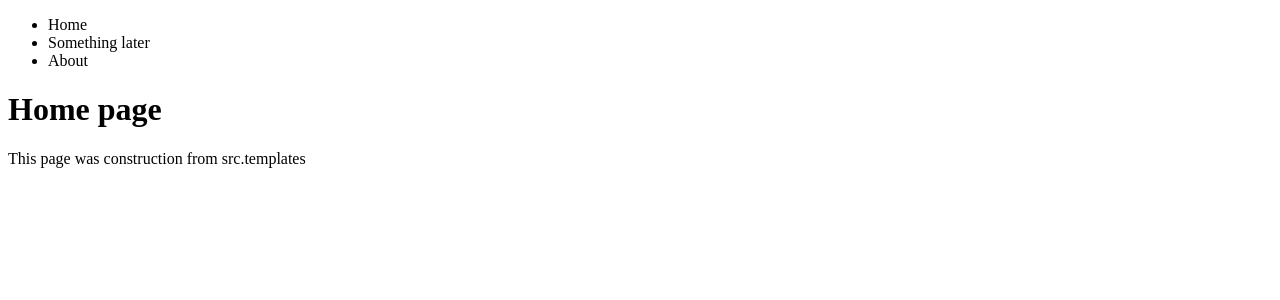
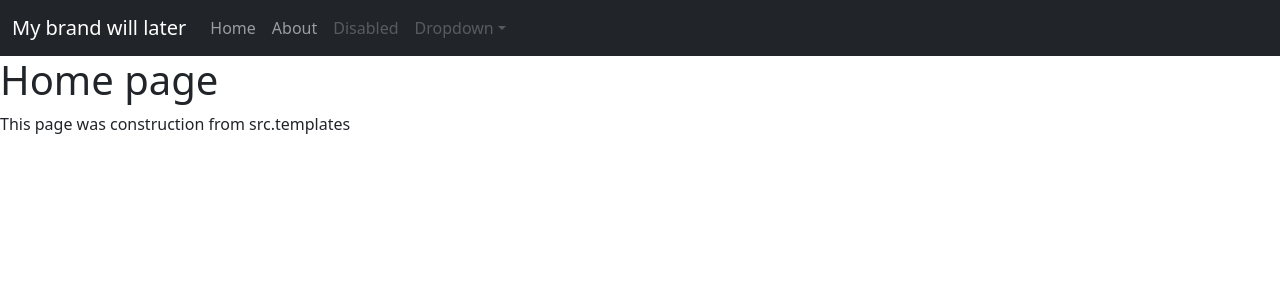
Before and after one commit to YazonDA/try_django, a Django app: page / in a window 1280 px wide. Shown: the top 300 px of the page. Run offline with Django 3.2, Linux system fonts and the light colour scheme.

Commit message:
point: added nav from bootstrap-example

```diff
--- a/src/templates/base.html
+++ b/src/templates/base.html
@@ -4,10 +4,11 @@
 <head>
 	<meta charset="utf-8">
 	<title>MyFirstProbe</title>
+	<link rel="stylesheet" type="text/css" href="https://cdn.jsdelivr.net/npm/bootstrap@5.1.2/dist/css/bootstrap.min.css">
 </head>
 
 <body>
-	{% include 'navbar.html' %}
+	{% include 'navbar_bootstrap.html' %}
 	{% block content %}
 		replace me later, pls
 	{% endblock %}
--- /dev/null
+++ b/src/templates/navbar_bootstrap.html
@@ -0,0 +1,34 @@
+<nav class="navbar navbar-expand-sm navbar-dark bg-dark" aria-label="Third navbar example">
+    <div class="container-fluid">
+      <a class="navbar-brand" href="/">My brand will later</a>
+      <button class="navbar-toggler" type="button" data-bs-toggle="collapse" data-bs-target="#navbarsExample03" aria-controls="navbarsExample03" aria-expanded="false" aria-label="Toggle navigation">
+        <span class="navbar-toggler-icon"></span>
+      </button>
+
+      <div class="collapse navbar-collapse" id="navbarsExample03">
+        <ul class="navbar-nav me-auto mb-2 mb-sm-0">
+          <li class="nav-item">
+            <!-- <a class="nav-link active" aria-current="page" href="/">Home</a> -->
+            <a class="nav-link" aria-current="page" href="/">Home</a>
+          </li>
+          <li class="nav-item">
+            <a class="nav-link" href="/about">About</a>
+          </li>
+          <li class="nav-item">
+            <a class="nav-link disabled">Disabled</a>
+          </li>
+          <li class="nav-item dropdown">
+            <a class="nav-link dropdown-toggle disabled" href="#" id="dropdown03" data-bs-toggle="dropdown" aria-expanded="false">Dropdown</a>
+            <ul class="dropdown-menu" aria-labelledby="dropdown03">
+              <li><a class="dropdown-item" href="#">Action</a></li>
+              <li><a class="dropdown-item" href="#">Another action</a></li>
+              <li><a class="dropdown-item" href="#">Something else here</a></li>
+            </ul>
+          </li>
+        </ul>
+<!--         <form>
+          <input class="form-control" type="text" placeholder="Search" aria-label="Search">
+        </form> -->
+      </div>
+    </div>
+  </nav>
```
Also changed, not shown: src/db.sqlite3, 2 other files.
